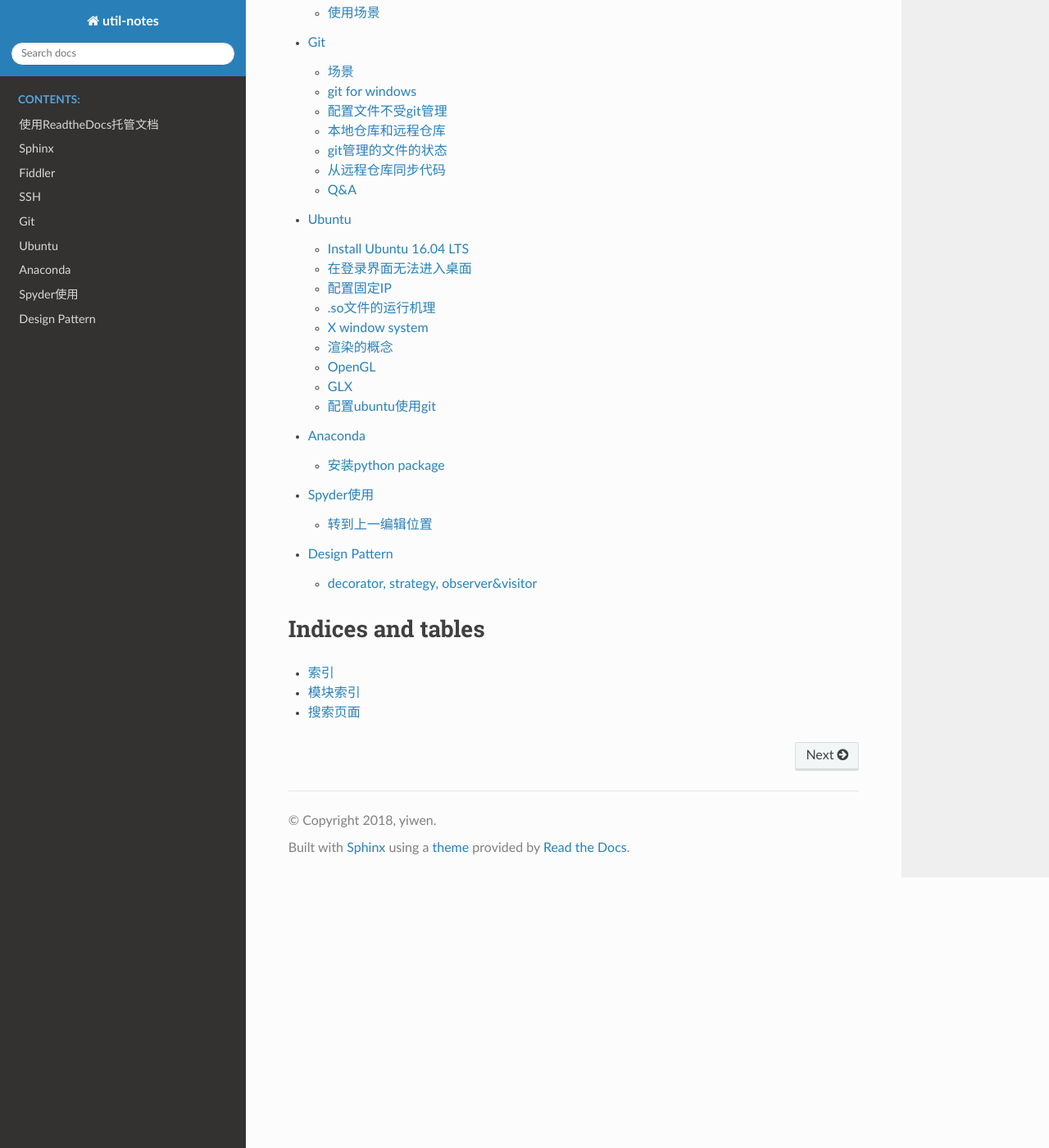
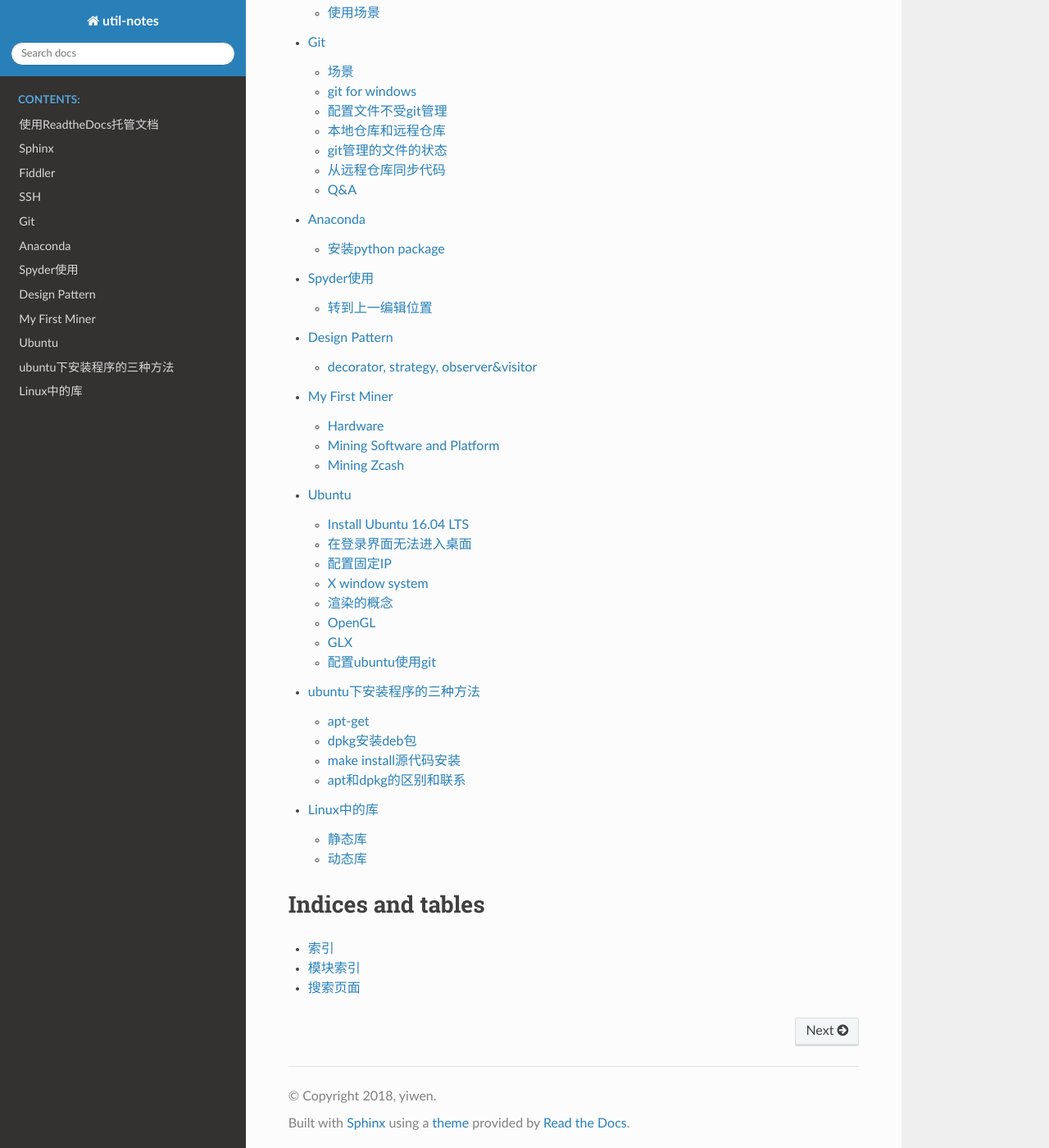
Before and after one commit to yiwenliu/util-notes, a Sphinx documentation site: the page built from source/index.rst, in a window 1280 px wide and 1400 px high, scrolled down 672 px. Shown: the whole window at 82% size. Built offline with Sphinx 7.4.7 and the Read the Docs theme 2.0.0, drawn with Linux system fonts in a browser that asks for light colours; some of the changed lines change nothing that is shown.

Commit message:
20180516

```diff
--- a/source/index.rst
+++ b/source/index.rst
@@ -15,10 +15,13 @@ Welcome to util-notes's documentation!
    fiddler
    ssh
    git
-   ubuntu
    anaconda
    spyder
    design-pattern
+   my-1st-miner
+   ubuntu/ubuntu
+   ubuntu/package-installation
+   ubuntu/library
 
 
 
--- /dev/null
+++ b/source/my-1st-miner.rst
@@ -0,0 +1,87 @@
+My First Miner
+================
+Hardware
+----------
+我有一台用来学习ML的机器，配置如下
+
+- ubuntu 16
+- Gtx 1080 ti
+- i5
+
+不用来训练NN的时候，闲置起来太浪费，那就来挖矿吧，^_^
+
+Mining Software and Platform
+------------------------------
+- GPU可以挖什么矿呢
+
+1. 从f2pool上，查到N卡可以挖的币种
+
+- 尝试过以下这些挖矿形式
+
+1. 接入f2pool矿池，但是其官网提供的方法都是基于windows的
+2. 在Google查询时，看到有人用Nicehash，只是出卖算力来赚取bitcoin
+3. Nicehash提供的miner也只有windows版本，但是在其官网上提供了 `在ubuntu上用N卡挖Zcash的文档 <https://www.nicehash.com/help/zcash-mining>`_ ，就这么干吧
+
+Mining Zcash
+---------------
+Reference
+^^^^^^^^^^
+主要的两个参考链接是
+
+- `Equihash miner for NiceHash on Github <https://github.com/nicehash/nheqminer>`_
+- `Running equihash algorithm on NiceHash on Ubuntu <https://steemit.com/mining/@deadums/running-equihash-algorithm-on-nicehash-on-ubuntu>`_
+
+Installing Boost
+^^^^^^^^^^^^^^^^^^^
+Boost一定要安装，但是，安装过程并不顺利。
+
+1. (FAILED)using apt-get
+
+.. code-block:: none
+	:linenos:
+
+	#安装成功，但是cmake时，报找不到静态库的错误
+	>sudo apt-get install libboost-dev
+	#报依赖错误
+	>sudo apt-get install libboost-all-dev
+
+2. (OK)本地编译安装
+
+`Guide on the website <https://www.boost.org/doc/libs/1_60_0/more/getting_started/unix-variants.html#easy-build-and-install>`_
+
+.. code-block:: none
+	:linenos:
+
+	#安装依赖
+	$sudo apt-get install mpi-default-dev　　#安装mpi库
+	$sudo apt-get install libicu-dev　　　　　#支持正则表达式的UNICODE字符集
+	$sudo apt-get install python-dev　　　　　#需要python的话
+	$sudo apt-get install libbz2-dev zlib1g-dev
+
+	#下载boost好了以后，解压 .bz2 文件
+	$tar -jxvf xx.tar.bz2
+
+	#解压之后，进入解压目录，执行：
+	$./bootstrap.sh
+	$sudo ./b2 install
+
+Install nheqminer
+^^^^^^^^^^^^^^^^^^^
+在这一步中，有几点需要注意：
+
+1. 我把nheqminer下载到了“~/zcash”下
+
+2. 执行cmake时，要使用参数，否则会报错
+
+.. code-block:: none
+	:linenos:
+
+	$cmake -DCUDA_CUDART_LIBRARY=/usr/local/cuda/lib64/libcudart.so ../nheqminer
+
+Run NiceHash
+^^^^^^^^^^^^^^
+.. code-block:: none
+	:linenos:
+
+	$cd ~/zcash/nicehash
+	$./nheqminer -l equihash.hk.nicehash.com:3357 -u YOUR_BTC_ADDRESS_HERE.worker_name -cd 0 -t 6
--- /dev/null
+++ b/source/ubuntu/library.rst
@@ -0,0 +1,55 @@
+Linux中的库
+-------------
+库从本质上来说是一种可执行代码的二进制格式，可以被载入内存中执行。库分静态库和动态库两种。
+
+静态库
+^^^^^^^
+这类库的名字一般是libxxx.a，xxx为库的名字。利用静态函数库编译成的文件比较大，因为整个函数库的所有数据都会被整合进目标代码中，他的优点就显而易见了，即编译后的执行程序不需要外部的函数库支持，因为所有使用的函数都已经被编译进去了。当然这也会成为他的缺点，因为如果静态函数库改变了，那么你的程序必须重新编译。
+
+动态库
+^^^^^^^^
+这类库的名字一般是libxxx.M.N.so，同样的xxx为库的名字，M是库的主版本号，N是库的副版本号。当然也可以不要版本号，但名字必须有。相对于静态函数库，动态函数库在编译的时候并没有被编译进目标代码中，你的程序执行到相关函数时才调用该函数库里的相应函数，因此动态函数库所产生的可执行文件比较小。由于函数库没有被整合进你的程序，而是程序运行时动态的申请并调用，所以程序的运行环境中必须提供相应的库。
+
+运行mesos时，出现过“cannot find shared object"的错误，这是找不到动态链接库的错误。在安装cuDNN时，也就是几个.so文件。
+
+关于.so，linux中有这么几个点：
+
+1. 用于加载动态库的加载程序
+
+当应用程序需要使用动态链接库里的函数时，由ld.so负责加载。
+
+- /lib/ld.so，针对a.out格式的二进制可执行文件
+- ld-linux.so，针对ELF格式的二进制可执行文件
+
+2. .so默认存放路径
+
+ /usr/lib; /lib
+
+3. .so路径环境变量
+
+- LD_AOUT_LIBRARY_PATH（a.out格式）、
+- LD_LIBRARY_PATH（ELF格式）
+
+1）在shell中添加
+
+export LD_LIBRARY_PATH=$LD_LIBRARY_PATH: /usr/local/lib
+
+2）shell启动时默认添加
+
+如果不想每次新启一个shell都设置LD_LIBRARY_PATH，可以编辑~/.bash_profile文件：
+$ vi ~/.bash_profile
+
+添加：
+LD_LIBRARY_PATH=$ LD_LIBRARY_PATH:/usr/local/lib
+export LD_LIBRARY_PATH
+
+4. 动态库配置文件
+
+- 如果无法修改环境变量，可以在/etc/ld.so.conf.d下面添加配置文件some_lib.conf（some_lib可以用动态链接库库名表示，如opencv可写成opencv.conf），并在其中写入lib_path，
+- 保存过后ldconfig一下，更新缓存文件/etc/ld.so.cache，新的 library才能在程序运行时被找到。
+
+5. 寻找.so文件的顺序
+
+LD_LIBRARY_PATH     /etc/ld.so.conf     /usr/lib; /lib
+
+6. 就是不管做了什么关于library的变动后，最好都ldconfig(动态链接库管理命令)一下，不然会出现一些意想不到的结果。不会花太多的时间，但是会省很多的事。
--- /dev/null
+++ b/source/ubuntu/package-installation.rst
@@ -0,0 +1,83 @@
+ubuntu下安装程序的三种方法
+---------------------------
+apt-get
+^^^^^^^^^
+- apt-get install xxx 安装xxx  。如果带有参数，那么-d 表示仅下载 ，-f 表示强制安装
+- apt-get remove xxx 卸载xxx
+- 卸载并清除配置命令： apt-get remove --purge softname1
+- apt-get update 更新软件信息数据库
+- apt-get upgrade 进行系统升级
+- apt-cache search 搜索软件包
+- Tips：建议您经常使用“apt-get update”命令来更新您的软件信息数据库
+
+1. apt-get 下载的包存放在了哪里, /var/cache/apt/archives
+
+2. 一个软件包安装完后，存放于系统的哪里——一般是分散的：
+
+1）文档一般在 /usr/share
+2）可执行文件 /usr/bin
+3）配置文件 /etc
+4）lib文件 /usr/lib
+5）在环境变量中还有记录
+
+3. apt-get解决了两个问题
+1）网上仓库
+2）程序间的依赖关系
+
+4. apt-get的下载源
+
+APT使用一个文件列出可获得软件包的镜像站点地址，这个文件就是/etc/apt/sources.list。
+
+sources.list中每一行的格式
+
+.. code-block:: none
+	:linenos:
+
+	deb uri distribution [component1] [componenent2] [...]
+	deb-src uri distribution [component1] [componenent2] [...]
+
+1) 每行的第一个单词deb或deb-src，描述了文件类型，目录中包含的是二进制软件包（deb），即我们通常使用的已编译好的软件包；或包含的是源码包（deb-src），源码包包含源程序编码、Debian管理文件（.dsc）和“Debian化”该程序所做更改的记录文件diff.gz。
+
+2)/etc/apt/sources.list文件可包含多种类型的地址，APT知道如何处理这些不同的地址类型：http，ftp，file（本地文件，例如：一个加载了ISO9600文件系统的目录）和ssh。
+
+3）更详细的解释可以参见：https://wiki.debian.org/SourcesList#Component
+
+
+dpkg安装deb包
+^^^^^^^^^^^^^^
+- dpkg -i package.deb安装包
+- dpkg -r package删除包
+- dpkg -P package删除包（包括配置文件）
+- dpkg -L package列出与该包关联的文件
+- dpkg -l package显示该包的版本
+- dpkg –unpack package.deb解开 deb 包的内容
+- dpkg -S keyword搜索所属的包内容
+- dpkg -l列出当前已安装的包
+- dpkg -c package.deb列出 deb 包的内容
+- dpkg –configure package配置包
+
+dpkg是Debian系统的后台包管理器,类似RPM。也是Debian包管理系统的中流砥柱,负责安全卸载软件包,配置,以及维护已安装的软件包。由于ubuntu和Debian乃一脉相承，所以很多命令是不分彼此的。
+
+Ubuntu中所有packages的信息都在/var/lib/dpkg/目录下,其中子目录”/var/lib/dpkg/info”用于保存各个软件包的配置文件列表.不同后缀名代表不同类型的文件,如:
+
+- .conffiles 记录了软件包的配置文件列表
+- .list 保存软件包中的文件列表,用户可以从.list的信息中找到软件包中文件的具体安装位置.
+- .md5sums 记录了软件包的md5信息,这个信息是用来进行包验证的.
+- .prerm 脚本在Debian报解包之前运行,主要作用是停止作用于即将升级的软件包的服务,直到软件包安装或升级完成.
+- .postinst脚本是完成Debian包解开之后的配置工作,通常用于执行所安装软件包相关命令和服务重新启动.
+
+/var/lib/dpkg/available文件的内容是软件包的描述信息,该软件包括当前系统所使用的Debian安装源中的所有软件包,其中包括当前系统中已安装的和未安装的软件包.
+
+
+make install源代码安装
+^^^^^^^^^^^^^^^^^^^^^^^^
+
+apt和dpkg的区别和联系
+^^^^^^^^^^^^^^^^^^^^^^^
+两者的区别是dpkg绕过apt包管理数据库对软件包进行操作，所以你用dpkg安装过的软件包用apt可以再安装一遍，系统不知道之前安装过了，将会覆盖之前dpkg的安装。
+
+1、dpkg是用来安装.deb文件,但不会解决模块的依赖关系,且不会关心Ubuntu的软件仓库内的软件,可以用于安装本地的deb文件。
+    dpkg 使用的是 /var/lib/dpkg/available文件，其内容是软件包的描述信息, 该软件包括当前系统所使用的 Deepin安装源中的所有软件包,其中包括当前系统中已安装的和未安装的软件包.
+
+2、apt会解决和安装模块的依赖问题,并会咨询软件仓库, 但不会安装本地的deb文件, apt是建立在dpkg之上的软件管理工具。
+       APT 使用 /var/lib/apt/lists/* 来跟踪可用的软件包，使用apt-get update命令会从/etc/apt/sources.list中下载软件列表，并保存到该目录
--- a/source/ubuntu.rst
+++ b/source/ubuntu/ubuntu.rst
@@ -60,52 +60,13 @@ $sudo service network-manager restart #重启network manager
 
 2. `修改interfaces文件 <https://www.jianshu.com/p/d69a95aa1ed7>`_
 
-.so文件的运行机理
-------------------
-运行mesos时，出现过“cannot find shared object"的错误，这是找不到动态链接库的错误。在安装cuDNN时，也就是几个.so文件。
-
-关于.so，linux中有这么几个点：
-
-1. 动态库加载程序
-
-/lib/ld.so
-
-2. .so默认存放路径
-
- /usr/lib; /lib
-
-3. .so路径环境变量——LD_LIBRARY_PATH
-
-1）在shell中添加
-
-export LD_LIBRARY_PATH=$ LD_LIBRARY_PATH: /usr/local/lib
-
-2）shell启动时默认添加
-
-如果不想每次新启一个shell都设置LD_LIBRARY_PATH，可以编辑~/.bash_profile文件：
-$ vi ~/.bash_profile
-
-添加：
-LD_LIBRARY_PATH=$ LD_LIBRARY_PATH:/usr/local/lib
-export LD_LIBRARY_PATH
-
-4. .so路径配置文件——/etc/ld.so.conf
-
-在/etc/ld.so.conf.d下面添加配置文件*.conf，写一行/usr/local/lib（libc.conf已经存在了），保存过后ldconfig一下，新的 library才能在程序运行时被找到。
-
-5. 寻找.so文件的顺序
-
-LD_LIBRARY_PATH     /etc/ld.so.conf     /usr/lib; /lib
-
-6. 就是不管做了什么关于library的变动后，最好都ldconfig一下，不然会出现一些意想不到的结果。不会花太多的时间，但是会省很多的事。
-
 X window system
 -----------------
 在安装nvidia驱动的过程中，经常会碰到X display, X server, X client等概念，于是就想搞清楚X windows system.
 
 1. X系统有四大组件：
 
-.. image:: _images/ubuntu-1.png
+.. image:: ../_images/ubuntu-1.png
 
 - X server
 
@@ -147,11 +108,11 @@ If client and server are running on the same computer and an accelerated 3D grap
 
 GLX distinguishes two "states": indirect state（上图） and direct state（下图）.
 
-.. image:: _images/Linux_graphics_drivers_Utah_GLX.svg.png
+.. image:: ../_images/Linux_graphics_drivers_Utah_GLX.svg.png
 
 （上图）Indirect rendering over GLX, using Utah GLX
 
-.. image:: _images/Linux_graphics_drivers_DRI_early.svg.png
+.. image:: ../_images/Linux_graphics_drivers_DRI_early.svg.png
 
 （上图）early Direct Rendering Infrastructure
 
@@ -165,4 +126,4 @@ $ssh-keyscan -t rsa github.com >> ~/.ssh/known_hosts
 
 否则，ssh -T git@github.com时会报错，如下图
 
-.. image:: _images/ubuntu-2.png
+.. image:: ../_images/ubuntu-2.png
```
